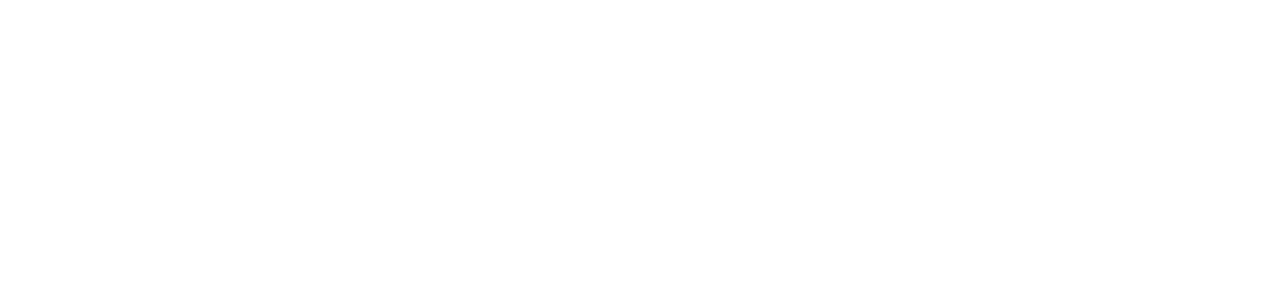
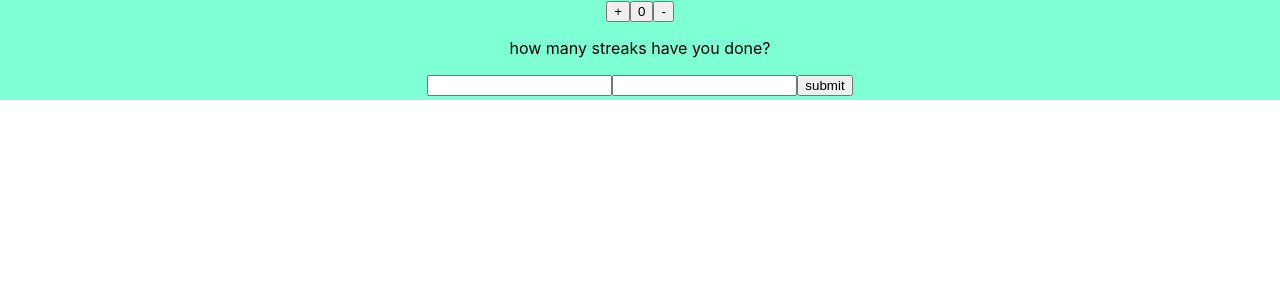
Before and after one commit to AlexanderLindgren1/Grupp-1-frontend-2, a React (Create React App) app: page / in a window 1280 px wide. Shown: the top 300 px of the page. Built offline with nearby package versions, Linux system fonts and the light colour scheme.

Commit message:
remove soon

```diff
--- a/src/App.js
+++ b/src/App.js
@@ -1,14 +1,16 @@
 import logo from './logo.svg';
 import './App.css';
-import { NewHabits } from './components/NewHabits';
+import { Habits } from './components/Habits';
+import './components/Habits.css';
+
 function App() {
   return (
 
     <div className="App">
 
 
-
-    </div>
+    <Habits/>
+    </div >
   );
 }
 
```
